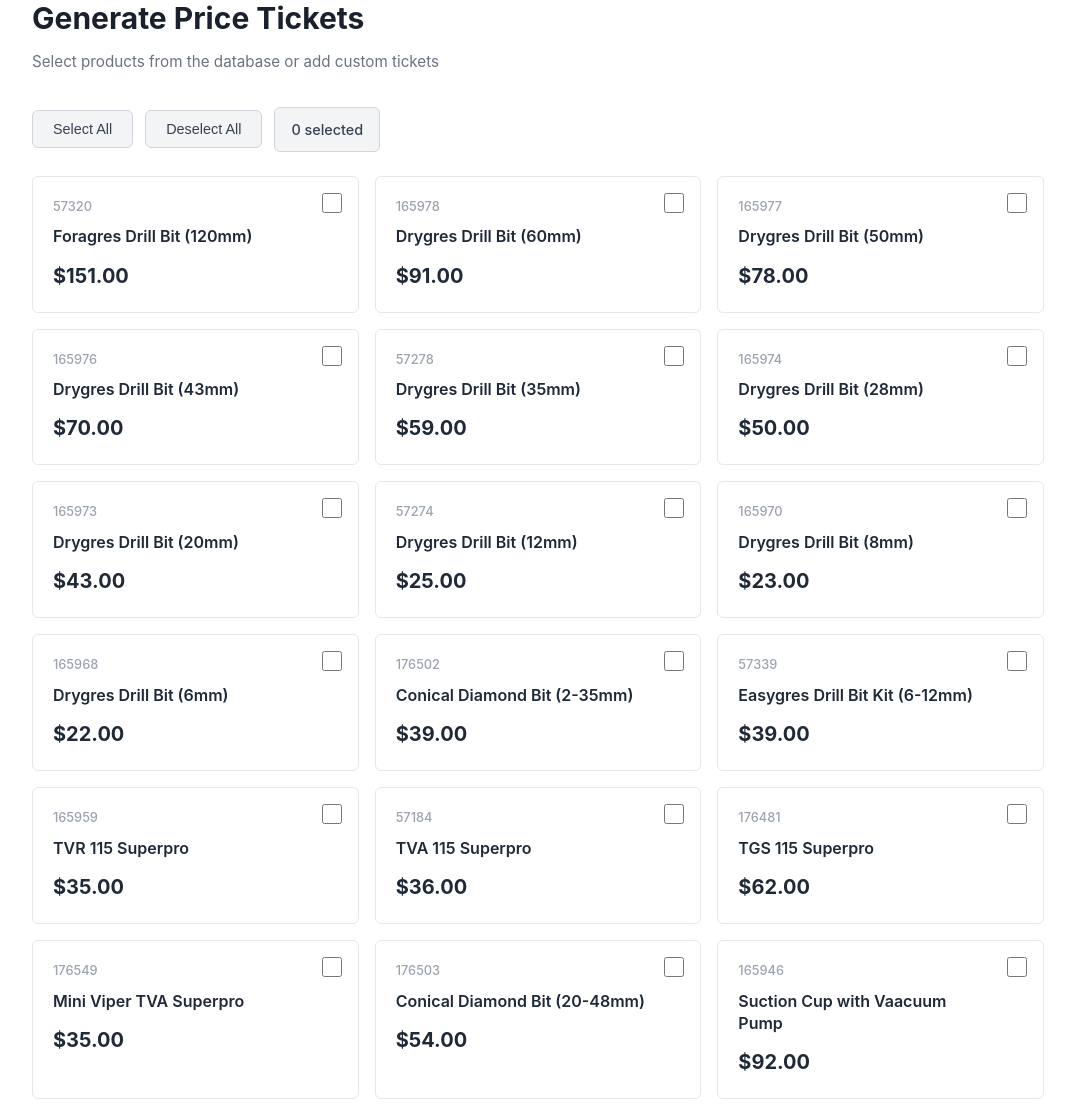
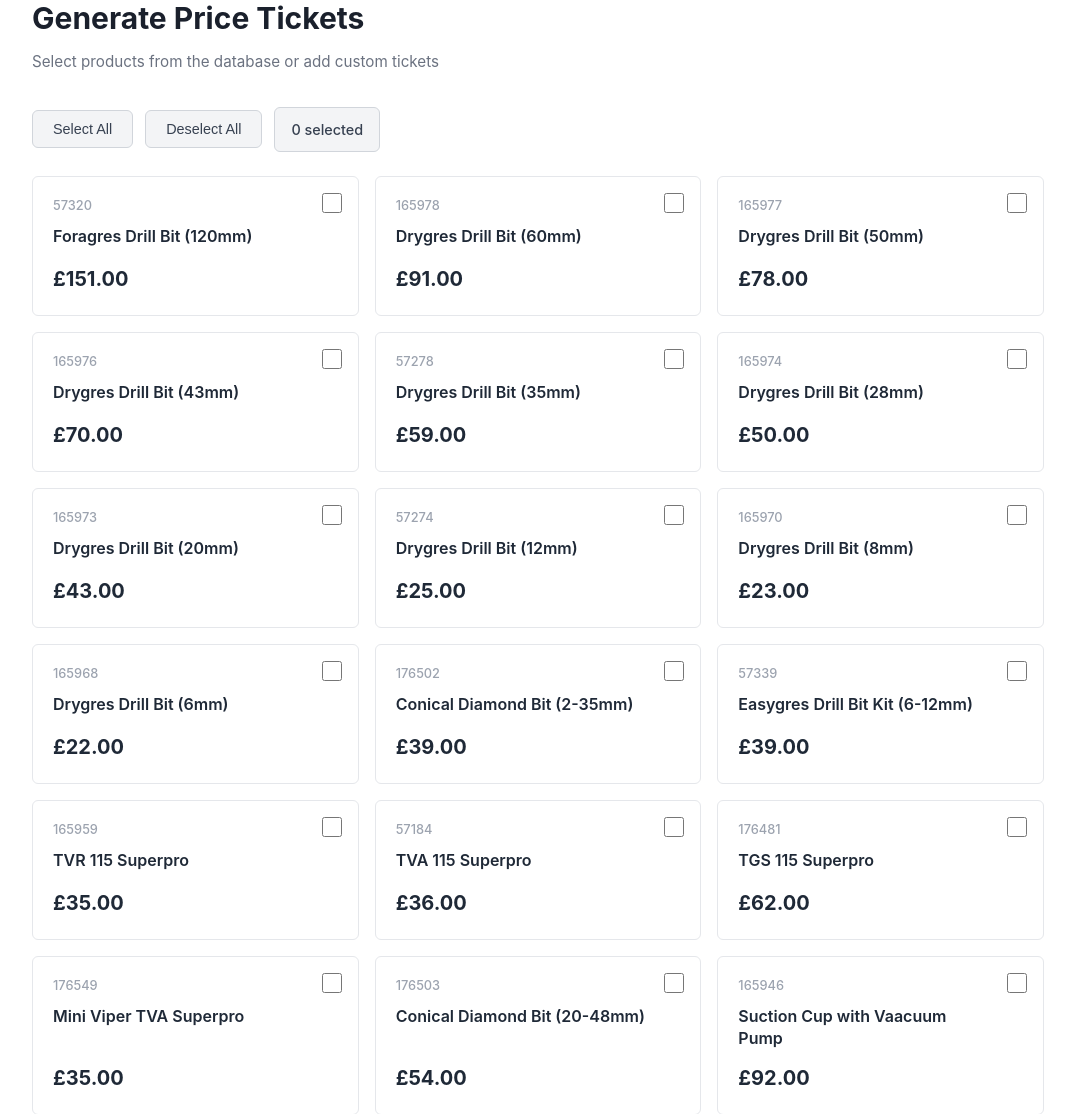
Before and after one commit to AidanWarner97/rubi_price-ticket_generator, a Flask app: page / in a window 1280 px wide. Shown: the part 156-1270 px from the top of the page, without its empty margins (102-1177 px from the left). Run offline with Flask 3, Linux system fonts and the light colour scheme.

Commit message:
Update product price display to use GBP currency symbol and enhance product card layout

```diff
--- a/static/style.css
+++ b/static/style.css
@@ -163,6 +163,13 @@ body {
     position: relative;
 }
 
+/* Make card sections align consistently: use column flex layout and force name to grow so price sits at the bottom */
+.product-card {
+    display: flex;
+    flex-direction: column;
+    min-height: 140px; /* ensures cards are same minimum height */
+}
+
 .product-card:hover {
     border-color: #2563eb;
     box-shadow: 0 1px 3px rgba(0,0,0,0.1);
@@ -191,6 +198,13 @@ body {
     text-transform: uppercase;
 }
 
+/* Fix code area height so it doesn't shift vertically between cards */
+.product-code {
+    height: 1.1rem;
+    line-height: 1.1rem;
+    margin-bottom: 0.65rem;
+}
+
 .product-name {
     font-size: 1rem;
     font-weight: 600;
@@ -200,10 +214,25 @@ body {
     line-height: 1.4;
 }
 
+/* Allow the name to take available space and clamp to 2 lines so the layout stays consistent */
+.product-name {
+    flex: 1 1 auto;
+    display: -webkit-box;
+    -webkit-line-clamp: 2;
+    -webkit-box-orient: vertical;
+    overflow: hidden;
+    margin-bottom: 0.75rem;
+}
+
 .product-price {
     font-size: 1.25rem;
     font-weight: 700;
     color: #1f2937;
+}
+
+/* Ensure the price is pinned to the bottom of the card */
+.product-price {
+    margin-top: auto;
 }
 
 /* Forms */
--- a/templates/index.html
+++ b/templates/index.html
@@ -29,7 +29,7 @@
                        onclick="event.stopPropagation(); updateCount();">
                 <div class="product-code">{{ product.quick_code }}</div>
                 <div class="product-name">{{ product.name }}</div>
-                <div class="product-price">${{ "%.2f"|format(product.rrp) }}</div>
+                <div class="product-price">£{{ "%.2f"|format(product.rrp) }}</div>
             </div>
             {% endfor %}
         </div>
@@ -74,7 +74,7 @@
                     <div class="custom-ticket-info">
                         <strong>{{ ticket.quick_code }}</strong>
                         <span>{{ ticket.name }}</span>
-                        <span class="price">${{ "%.2f"|format(ticket.rrp) }}</span>
+                        <span class="price">£{{ "%.2f"|format(ticket.rrp) }}</span>
                     </div>
                     <form method="POST" action="{{ url_for('remove_custom_ticket', ticket_id=ticket.id) }}" style="display: inline;">
                         <button type="submit" class="btn-remove">Remove</button>
```
